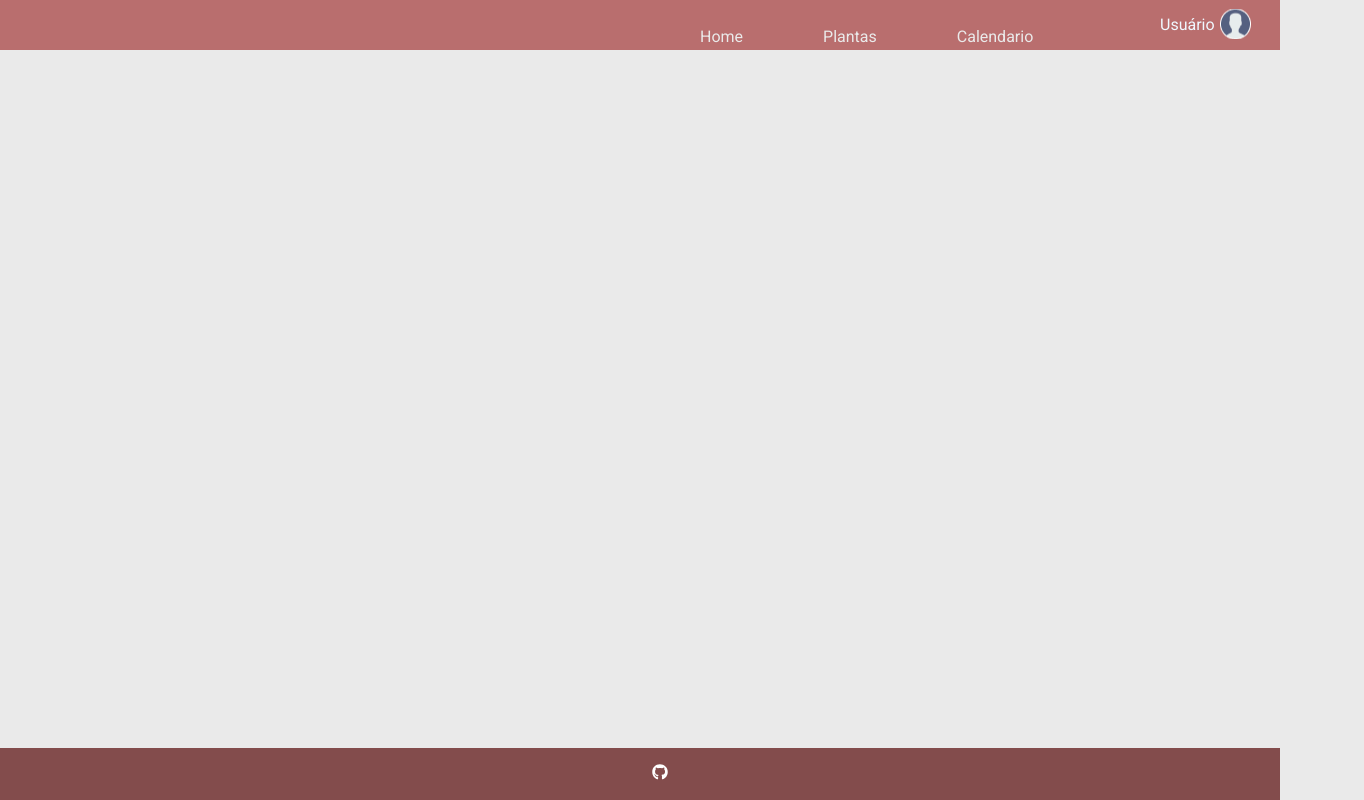
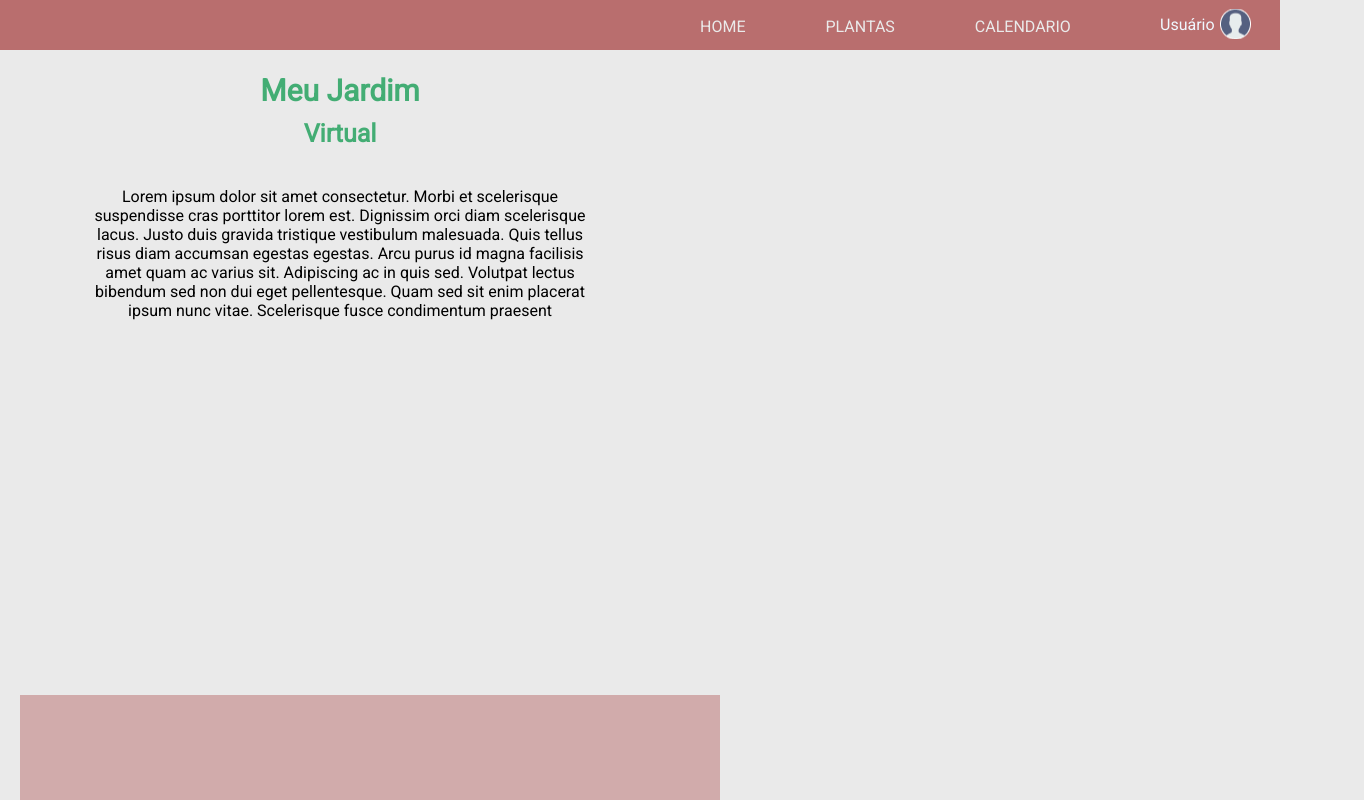
Before and after one commit to lbsilva8/puc-mvp2-front, a React (Create React App) app: page / in a window 1280 px wide. Shown: the top 800 px of the page, 1364 px wide, since content can reach past the window. Built offline with nearby package versions, Linux system fonts and the light colour scheme.

Commit message:
ATUALIZAÇOES

```diff
--- a/src/components/BarraNavegacao.js
+++ b/src/components/BarraNavegacao.js
@@ -2,7 +2,6 @@ import { Link } from "react-router-dom"
 
 export default function BarraNavegacao() {
     return (
-        <div className='detalhes-usuario'>
             <header>
                 <div className='usuario'>
                     <span>Usuário</span>
@@ -10,17 +9,16 @@ export default function BarraNavegacao() {
                 <div className="barra-navegacao">
                     <ul className="menu">
                         <li className="item">
-                            <Link to="/">Home</Link>
+                            <Link to="/">HOME</Link>
                         </li>
                         <li className="item">
-                            <Link to="/plantas">Plantas</Link>
+                            <Link to="/plantas">PLANTAS</Link>
                         </li>
                         <li className="item">
-                            <Link to="/calendarioplantacao">Calendario</Link>
+                            <Link to="/calendarioplantacao">CALENDARIO</Link>
                         </li>
                     </ul>
                 </div>
             </header>
-        </div>
     )
 }
--- a/src/components/Item.js
+++ b/src/components/Item.js
@@ -9,6 +9,10 @@ export default function Item(props) {
             <Link to={`/plantas/${planta.id}`} state={{ itens: planta }}>
                 <p className="nome-planta">{planta.nome}</p>
             </Link>
+            <span>Categoria: {planta.categoria}</span>
+            <span>Plantio: {planta.plantio}</span>
+            <span>Colheita: {planta.colheita}</span>
+            <button onclick={<Link to={`/plantas/${planta.id}`} state={{ itens: planta }}></Link>}>Saiba Mais</button>
         </article>
     );
 }
--- a/src/index.css
+++ b/src/index.css
@@ -1,12 +1,4 @@
 @import url('https://fonts.googleapis.com/css2?family=Roboto&display=swap');
-
-
-body {
-  margin: 0px;
-  background-color: #EAEAEA;
-  font-family: 'Roboto';
-  padding: 0;
-}
 
 header {
   position: fixed;
@@ -18,10 +10,24 @@ header {
   display: flex;
 }
 
-.detalhes-usuario {
+body {
+  margin: 0px;
+  background-color: #EAEAEA;
+  font-family: 'Roboto';
+  position: relative;
+  min-height: 100vh;
+  padding-bottom: 50px;
+}
+
+.parte1 {
   display: flex;
   flex-direction: column;
   min-height: 100vh;
+  width: 1364px;
+  height: 620px;
+  margin: 0px;
+  padding-top: 50px;
+
 }
 
 .barra-navegacao {
@@ -33,7 +39,7 @@ header {
   display: flex;
   list-style: none;
   align-items: center;
-  padding: 20px 700px;
+  padding: 10px 700px;
 }
 
 .item {
@@ -69,9 +75,10 @@ text-decoration: none;
 }
 
 .pagina-inicial{
-  color: #FFD621;
   text-align: center;
   padding: 5px 20px;
+  display: inline-block;
+
 }
 
 .planta {
@@ -116,6 +123,7 @@ text-decoration: none;
   justify-items: center;
   box-sizing: border-box;
   flex: 1;
+  padding-top: 50px;
 }
 
 
@@ -154,13 +162,14 @@ text-decoration: none;
 }
 
 .footer {
-  position: fixed;
   left: 0;
   bottom: 0;
   width: 100%;
+  height: 2.5rem;
   background-color:#834c4c;
   color: white;
   text-align: center;
+  position: absolute;
 }
 
 .icones {
@@ -172,3 +181,51 @@ text-decoration: none;
 .icones :hover {
   color: #B96E6E;
 }
+
+.jardim-esquerda {
+  width: 606px;
+  height: 620px;
+}
+
+.jardim-parte1E h1 {
+  color: #43AD74;
+  text-align: center;
+  font-size: 30px;
+  letter-spacing: 10%;
+  font-weight: bold;
+  line-height: 12px;
+  width: 500px;
+  padding: 10px 0px 0px 70px;
+}
+
+.jardim-parte1E h2 {
+  color: #43AD74;
+  text-align: center;
+  font-size: 25px;
+  letter-spacing: 10%;
+  line-height: 12px;
+  width: 500px;
+  padding: 10px 0px 0px 70px;
+}
+
+.jardim-parte2E {
+  color: black;
+  padding: 10px 0px 0px 70px;
+  width: 500px;
+  height: 84px;
+}
+
+.jardim-direita {
+  width:700px;
+  height:600px;
+  background-color: #b96e6e;
+  opacity: 0.5;
+}
+
+.parte-meio {
+  width:100px;
+  height:100px;
+  background-color: #b96e6e;
+  opacity: 0.4;
+  padding: 500px;
+}
--- a/src/pages/Home.js
+++ b/src/pages/Home.js
@@ -1,11 +1,22 @@
 export default function Home() {
     return (
-        <div className='detalhes-usuario'>
-            <section className="pagina-inicial">
-                <div className="jardin-parte1E">
-                    <h1>Meu Jardim Virtual</h1>
+            <div className='parte1'>
+                <div className="pagina-inicial">
+                    <div className="jardim-esquerda">
+                        <div className="jardim-parte1E">
+                            <h1>Meu Jardim</h1>
+                            <h2>Virtual</h2>
+                        </div>
+                        <div className="jardim-parte2E">
+                            <p>
+                            Lorem ipsum dolor sit amet consectetur. Morbi et scelerisque suspendisse cras porttitor lorem est. Dignissim orci diam scelerisque lacus. Justo duis gravida tristique vestibulum malesuada. Quis tellus risus diam accumsan egestas egestas. Arcu purus id magna facilisis amet quam ac varius sit. Adipiscing ac in quis sed. Volutpat lectus bibendum sed non dui eget pellentesque. Quam sed sit enim placerat ipsum nunc vitae. Scelerisque fusce condimentum praesent
+                            </p>
+                        </div>
+                    </div>
+                    <div className="jardim-direita">
+
+                    </div>
                 </div>
-            </section>
-        </div>
+            </div>
     )
 }
--- a/src/pages/Plantas.js
+++ b/src/pages/Plantas.js
@@ -9,6 +9,7 @@ export default function Plantas() {
         setPlantasList(plantas.frutas)
       }, [])
 
+
       return(
         <div className='detalhes-usuario'>
             <section className="lista-plantas">
@@ -16,7 +17,6 @@ export default function Plantas() {
                     <Item key={index} planta={itens} />
                 ))}
             </section>
-            <footer></footer>
         </div>
       )
 }
--- a/src/pages/PlantasDetails.js
+++ b/src/pages/PlantasDetails.js
@@ -14,7 +14,7 @@ export default function PlantasDetails() {
               <img className="detalhes-image" src={state.itens.image} alt="" />
             </div>
             <div>
-              <h2>{state.itens.nome} - {id}</h2>
+              <h2>{state.itens.nome}</h2>
               <p>{state.itens.descrição}</p>
             </div>
           </div>
--- a/src/plantas.json
+++ b/src/plantas.json
@@ -4,18 +4,49 @@
             "id": 1,
             "nome": "Melancia",
             "categoria": "Fruta",
-            "descrição": "....",
+            "plantio":"Depende do clima",
+            "colheita":"28 a 45 dias",
+            "descrição": "A melancia atinge o ponto de colheita entre 28 a 45 dias após a fecundação das flores femininas ou hermafroditas, dependendo da cultivar e das condições climáticas. A época de plantio mais favorável para a cultura da melancia é que apresenta temperaturas variando de 18 °C a 25 °C. Nesse contexto, nas regiões de clima frio, o plantio da melancia é feito de outubro a fevereiro; nas de clima ameno, de agosto a março, e nas regiões de clima quente, o ano todo, com uso da irrigação. Deve-se evitar, porém, as épocas de chuvas intensas.",
             "image": [
-                "https://images-americanas.b2w.io/produtos/01/00/img/7011/0/7011033_3GG.jpg"
+                "https://cdn.shoppub.io/cdn-cgi/image/w=1000,h=1000,q=80,f=auto/cenourao/media/uploads/produtos/foto/7a448289831efile.png"
             ]
         },
         {
             "id": 2,
             "nome": "Uva",
             "categoria": "Fruta",
+            "plantio":"Segundo Semestre",
+            "colheita":"3 a 4 meses",
+            "descrição": "....   Geralmente, a melhor época do ano para plantar muda de videira é no segundo semestre. No caso de mudas enxertadas que são oriundas de viveiros recomenda-se o plantio de julho a agosto. Para mudas de torrão, entre outubro e dezembro.",
+            "image": [
+                "https://www.proativaalimentos.com.br/image/cache/catalog/img_prod/uva[1]-500x500.jpg"
+           ]
+        },
+        {
+            "id": 3,
+            "nome": "Morango",
+            "categoria": "Fruta",
             "descrição": "....",
             "image": [
-                "https://images-americanas.b2w.io/produtos/1442451634/imagens/shampoo-350ml-condicionador-175ml-pantene-hidratacao/1442451634_1_xlarge.jpg"
+                "https://portaldoorganico.com.br/wp-content/uploads/2021/04/morango.jpg"
+           ]
+        },
+        {
+            "id": 4,
+            "nome": "Banana",
+            "categoria": "Fruta",
+            "descrição": "....",
+            "image": [
+                "https://www.infoescola.com/wp-content/uploads/2010/04/banana_600797891.jpg"
+           ]
+        },
+        {
+            "id": 5,
+            "nome": "Mamão",
+            "categoria": "Fruta",
+            "descrição": "....",
+            "image": [
+                "https://vallefrutas.com.br/wp-content/uploads/papaya-01.png"
            ]
         }
     ]
```
Also changed, not shown: src/App.js (line endings or trailing spaces).
